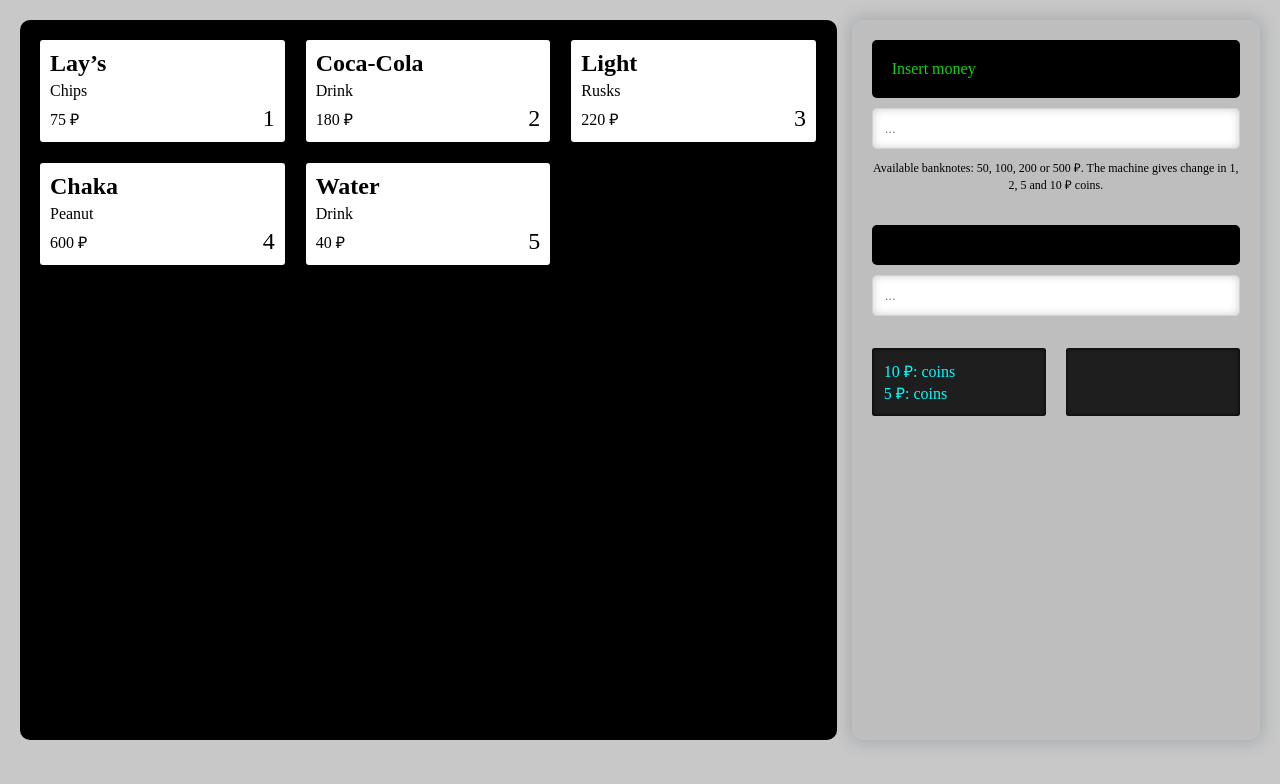
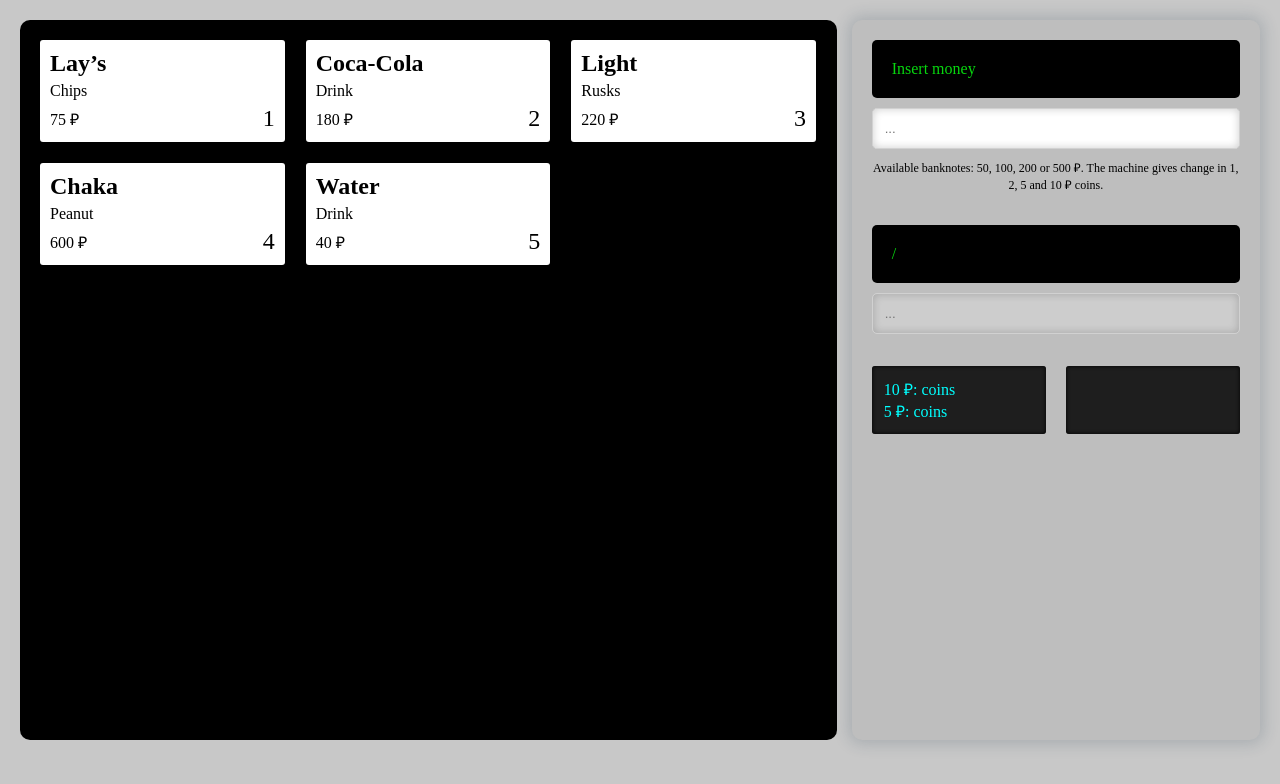
Before and after one commit to StasRnD/Vending, a React (Create React App) app: page / in a window 1280 px wide. Shown: the top 784 px of the page. Built offline with nearby package versions, Linux system fonts and the light colour scheme.

Commit message:
feat: add choose product

```diff
--- a/src/components/InteractivePanel/Forms/ChooseForm/ChooseForm.tsx
+++ b/src/components/InteractivePanel/Forms/ChooseForm/ChooseForm.tsx
@@ -1,19 +1,58 @@
 import '../../InteractivePanel.scss';
+import { useSelector, useDispatch } from 'react-redux';
+import { useState, useEffect } from 'react';
 
 export const ChooseForm = () => {
+  const [statusText, setStatusText] = useState('/');
+  const [selectedProduct, setSelectedProduct] = useState('');
+  const dispatch = useDispatch();
+  const depositAmount = useSelector((state: any) => state.depositAmount);
+  const choosedProduct = useSelector((state: any) => state.choosedProduct);
+  const listProducts = useSelector((state: any) => state.listProducts);
+
+  useEffect(() => {
+    if (Number(depositAmount) > 0) {
+      setStatusText('Choose Product');
+    }
+  }, [depositAmount]);
+
+  const handleChanhge = (evt: any) => {
+    setSelectedProduct(evt.target.value);
+  };
+
+  const showTextError = (text: any) => {
+    setStatusText(text);
+    setTimeout(() => {
+      setStatusText('Choose Product');
+    }, 1500);
+  };
+
+  const handleSubmit = (evt: any) => {
+    evt.preventDefault();
+
+    if (selectedProduct > listProducts.length)
+      return showTextError('Enter correct product number');
+    if (depositAmount < listProducts[+selectedProduct - 1].cost)
+      return showTextError('Anof money');
+
+    dispatch({ type: 'SET_SELECTED_PRODUCT', payload: selectedProduct });
+    setSelectedProduct('');
+    setStatusText('Success');
+  };
+
   return (
-    <form className='interactive-panel__form'>
-      <label
-        htmlFor='choose-product'
-        className='interactive-panel__label'
-      ></label>
+    <form className='interactive-panel__form' onSubmit={handleSubmit}>
+      <label htmlFor='choose-product' className='interactive-panel__label'>
+        {statusText}
+      </label>
       <input
-        type='number'
-        step='1'
-        min='1'
+        type='text'
         id='choose-product'
         className='interactive-panel__input'
         placeholder='...'
+        value={selectedProduct}
+        onChange={handleChanhge}
+        disabled={choosedProduct || !Number(depositAmount)}
       />
     </form>
   );
--- a/src/components/InteractivePanel/Forms/DepositForm/DepositForm.tsx
+++ b/src/components/InteractivePanel/Forms/DepositForm/DepositForm.tsx
@@ -9,6 +9,7 @@
   const [statusText, setStatusText] = useState('Insert money');
   const dispatch = useDispatch();
   const depositAmount = useSelector((state: any) => state.depositAmount);
+  const choosedProduct = useSelector((state: any) => state.choosedProduct);
 
   const choiseTextLabel = useCallback(() => {
     Number(depositAmount)
@@ -20,11 +21,11 @@
     choiseTextLabel();
   }, [choiseTextLabel]);
 
-  const handlerChange = (evt: any) => {
+  const handleChange = (evt: any) => {
     setMoneyValues(evt.target.value);
   };
 
-  const handlerSubmit = (evt: any) => {
+  const handleSubmit = (evt: any) => {
     evt.preventDefault();
 
     if (allowedNumber.includes(moneyValues)) {
@@ -37,7 +38,7 @@
   };
 
   return (
-    <form className='interactive-panel__form' onSubmit={handlerSubmit}>
+    <form className='interactive-panel__form' onSubmit={handleSubmit}>
       <label htmlFor='deposit' className='interactive-panel__label'>
         {statusText}
       </label>
@@ -47,7 +48,8 @@
         className='interactive-panel__input'
         placeholder='...'
         value={moneyValues}
-        onChange={handlerChange}
+        onChange={handleChange}
+        disabled={choosedProduct}
       />
       <p className='interactive-panel__input-info'>
         Available banknotes: 50, 100, 200 or 500 ₽. The machine gives change in
--- a/src/store/reducers/productsReducer.tsx
+++ b/src/store/reducers/productsReducer.tsx
@@ -33,7 +33,7 @@
 
 const defaultState = {
   listProducts: products,
-  selectedNumberProduct: 0,
+  choosedProduct: 0,
   depositAmount: 0,
 };
 
@@ -44,6 +44,11 @@
         ...state,
         depositAmount: state.depositAmount + Number(action.payload),
       };
+    case 'SET_SELECTED_PRODUCT':
+      return {
+        ...state,
+        choosedProduct: action.payload,
+      };
 
     default:
       return state;
```
